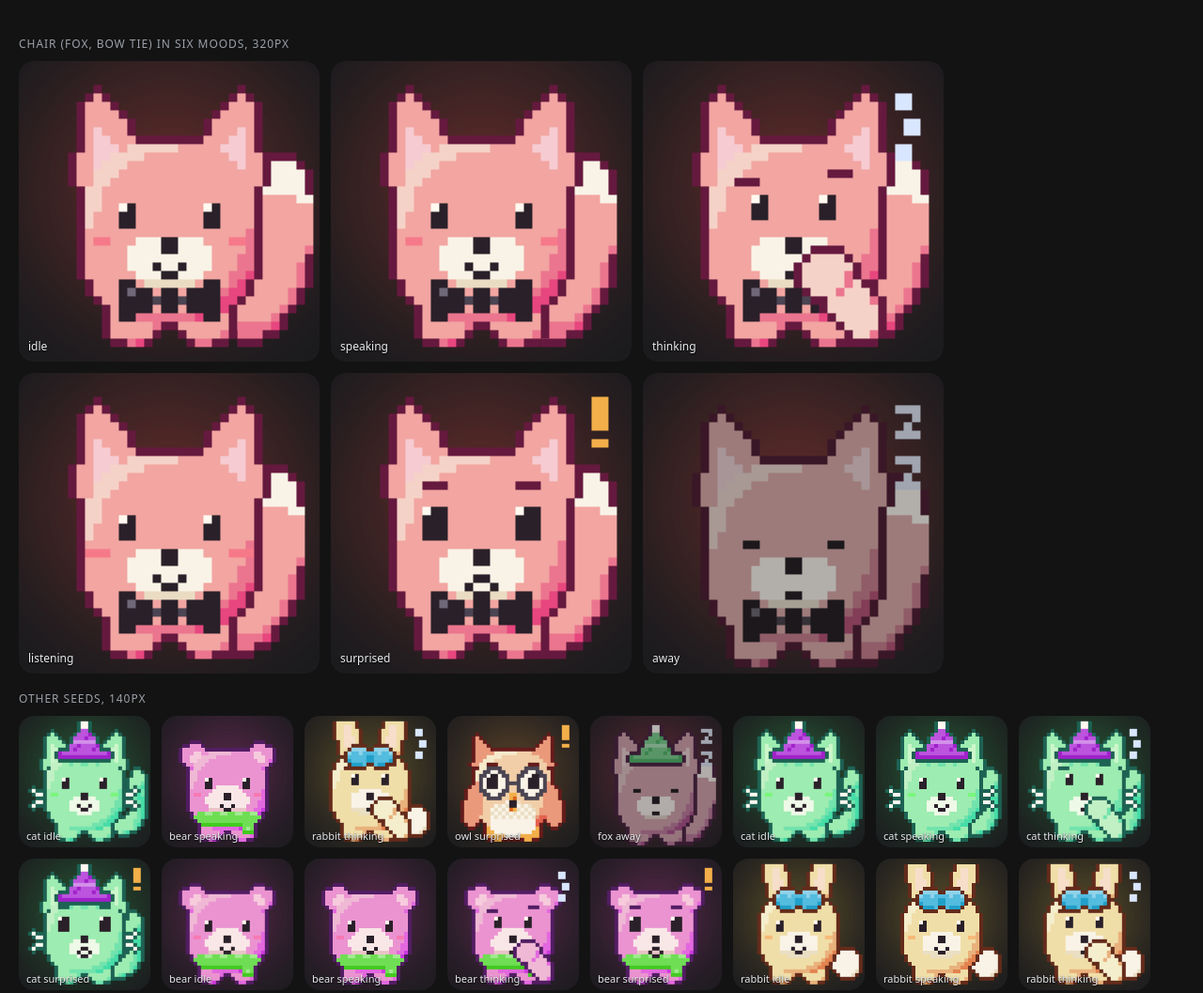
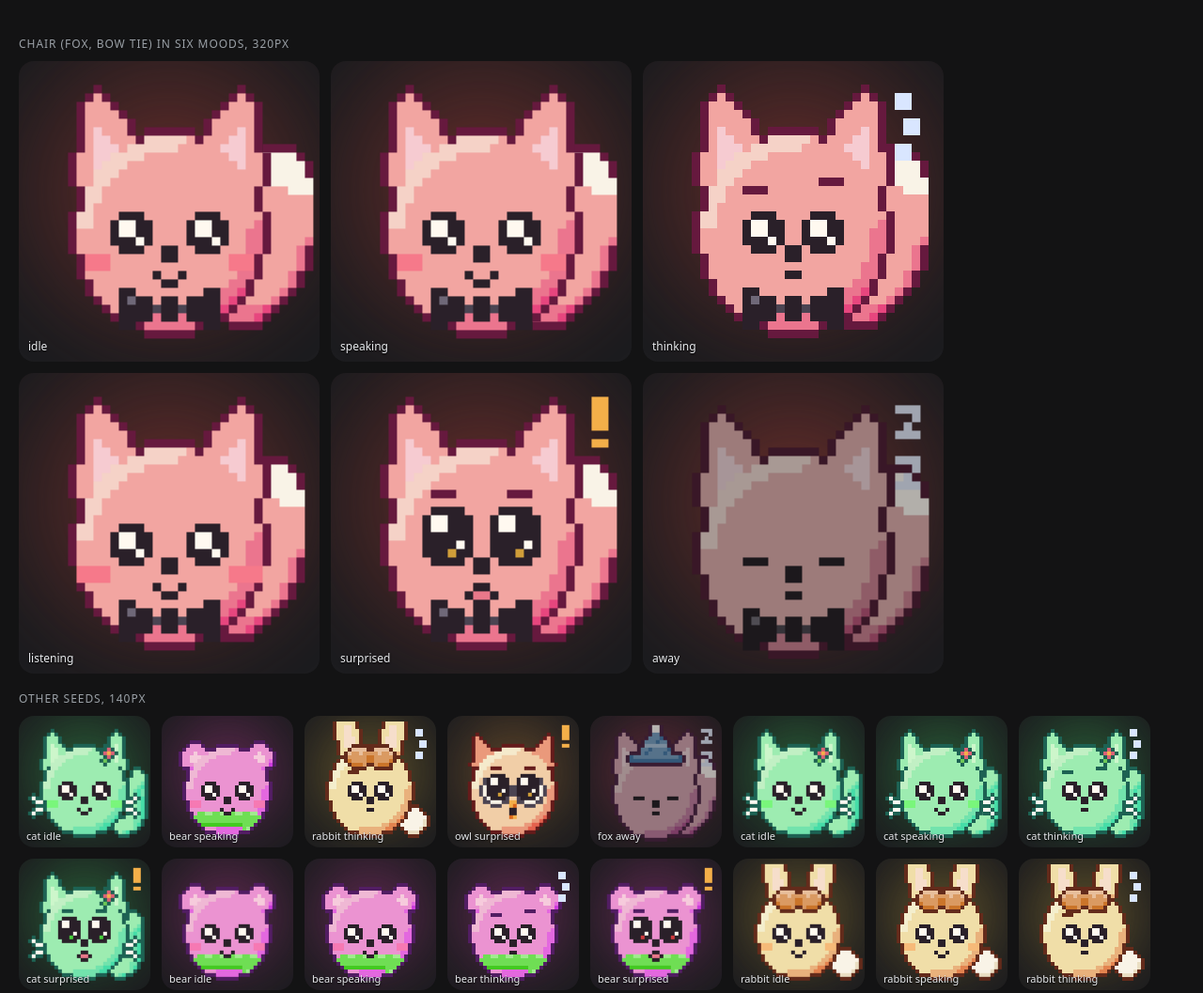
Before and after one commit to kurokawamomo/meetdown, a plain HTML site: page page/avatar/proposal-pixel.html in a window 1280 px wide. Shown: the top 1057 px of the page at 94% size. Drawn offline with Linux system fonts and the light colour scheme.

Commit message:
Ball avatars, one voice at a time, shorter murmurs and growing interim cuts
- pixel avatars become one round ball with parts and colours picked from the session name; bigger in tiles and in the presenting strip
- thoughts are shown as text only and never read out; the thought-voice endpoint is gone
- the player plays one voice at a time by rule: nothing while the human records, no overlap between AI voices
- murmurs are limited to murmurMaxChars (30) characters
- interimSeconds may be a list, so cuts grow from 15 to 25 seconds

```diff
--- a/config.example.json
+++ b/config.example.json
@@ -45,10 +45,11 @@
   "shareMinutes": 2,
   "leaveGraceSeconds": 10,
   "holdMs": 300,
-  "overlapSeconds": 1,
+  "overlapSeconds": 0,
   "claudeBin": "claude",
   "dryDeliver": false,
   "ui": {},
   "speechSpeed": 1.0,
-  "interimSeconds": 15
+  "interimSeconds": [15, 20, 25],
+  "murmurMaxChars": 30
 }
--- a/page/avatar/pixel.js
+++ b/page/avatar/pixel.js
@@ -1,18 +1,34 @@
-// Avatar taste "pixel": pixel-art plush animals on a 32 x 32 grid, drawn as SVG rects and animated by frame swapping.
+// Avatar taste "pixel": a plush ball (head and body in one, no limbs) on a 32 x 32 grid, drawn as SVG rects and
+// animated by frame swapping. Parts and colours are recombined from the seed (the participant name), so a name always
+// gets the same character and every name gets a different mix.
 //
 // create({ seed, look, label }) -> { el, mood, setMood(mood), destroy() }
 //   el      an <svg> that fills the square box its parent gives it; the viewBox is recomputed on resize so one art pixel
 //           is always a whole number of device pixels (crisp edges, equal pixel sizes)
 //   setMood swaps one class on the root; every frame stays in the DOM and CSS (prefix px-) toggles visibility in steps
-//   look    optional overrides: { species, color, accessory, accessoryColor }
-//           species fox | cat | bear | rabbit | owl, color '#rrggbb', accessory bowtie | ribbon | glasses | scarf | hat | none
+//   look    optional overrides, each one independent:
+//           seed       any string; replaces the name as the seed (change it to get a new character)
+//           species    preset for ears + tail: fox | cat | bear | rabbit | owl | dog | mouse
+//           ears       one of EARS, tail one of TAILS, whiskers true | false
+//           accessory  one of ACCESSORIES, color / accessoryColor '#rrggbb'
 // traitsOf({ seed, look }) returns the chosen traits without touching the DOM.
 
 import { MOODS } from './mood.js';
 
 export const id = 'pixel';
-export const SPECIES = ['fox', 'cat', 'bear', 'rabbit', 'owl'];
-export const ACCESSORIES = ['bowtie', 'ribbon', 'glasses', 'scarf', 'hat', 'none'];
+export const EARS = ['fox', 'cat', 'bear', 'rabbit', 'owl', 'dog', 'mouse', 'sprout', 'none'];
+export const TAILS = ['plume', 'curl', 'puff', 'none'];
+export const ACCESSORIES = ['bowtie', 'ribbon', 'glasses', 'scarf', 'hat', 'flower', 'none'];
+const PRESETS = {
+  fox: { ears: 'fox', tail: 'plume' },
+  cat: { ears: 'cat', tail: 'curl', whiskers: true },
+  bear: { ears: 'bear', tail: 'none' },
+  rabbit: { ears: 'rabbit', tail: 'puff' },
+  owl: { ears: 'owl', tail: 'none' },
+  dog: { ears: 'dog', tail: 'curl' },
+  mouse: { ears: 'mouse', tail: 'curl' },
+};
+export const SPECIES = Object.keys(PRESETS);
 
 const N = 32;
 const HUES = [350, 12, 28, 44, 140, 168, 190, 208, 230, 262, 290, 322];
@@ -69,19 +85,29 @@ function toward(h, target, amount) {
   return h + d;
 }
 
+const pick = (list, x) => list[Math.floor(x * list.length)];
+
 export function traitsOf({ seed = '', look = {} } = {}) {
-  const rnd = mulberry32(hash32('px|' + String(seed)));
-  const r = Array.from({ length: 12 }, rnd); // fixed draw order: overriding one trait never shifts the others
   const l = look || {};
-  const species = SPECIES.includes(l.species) ? l.species : SPECIES[Math.floor(r[0] * SPECIES.length)];
-  const accessory = ACCESSORIES.includes(l.accessory) ? l.accessory : ACCESSORIES[Math.floor(r[1] * ACCESSORIES.length)];
+  const key = String(l.seed || seed);
+  const rnd = mulberry32(hash32('px|' + key));
+  const r = Array.from({ length: 16 }, rnd); // fixed draw order: overriding one trait never shifts the others
+  const preset = PRESETS[l.species] || null;
+  const ears = EARS.includes(l.ears) ? l.ears : preset ? preset.ears : pick(EARS, r[0]);
+  const tail = TAILS.includes(l.tail) ? l.tail : preset ? preset.tail : pick(TAILS, r[9]);
+  const whiskers = typeof l.whiskers === 'boolean' ? l.whiskers : preset ? !!preset.whiskers : r[10] < 0.25;
+  const accessory = ACCESSORIES.includes(l.accessory) ? l.accessory : pick(ACCESSORIES, r[1]);
   const color = toHsl(l.color) || { h: HUES[Math.floor(r[2] * HUES.length)] + (r[3] - 0.5) * 12, s: 56 + r[4] * 18, l: 74 + r[5] * 6 };
+  const accessoryColor = toHsl(l.accessoryColor) || (r[11] < 0.5 ? null : { h: HUES[Math.floor(r[12] * HUES.length)], s: 62, l: 62 });
   return {
-    key: String(seed),
-    species,
+    key,
+    species: l.species || null,
+    ears,
+    tail,
+    whiskers,
     accessory,
     color,
-    accessoryColor: toHsl(l.accessoryColor) || null,
+    accessoryColor,
     blinkEvery: 5.2 + r[6] * 2.4,
     blinkPhase: -(r[7] * 6),
     tailPhase: -(r[8] * 4),
@@ -113,6 +139,9 @@ function paletteOf({ h, s, l }, accent) {
     z: hsl(ah, as + 4, al - 14),
     t: '#e9788a',
     f: '#d9e6ff',
+    i: hsl(toward(h, 30, 30) + 10, 62, 52),
+    v: hsl(108, 50, 56),
+    V: hsl(118, 46, 38),
   };
 }
 
@@ -188,110 +217,91 @@ function stack(groups, out = blank()) {
   return out;
 }
 
-// ---------- species ----------
+// ---------- ball, ears, tails ----------
 
 const BCX = 16;
-const BCY = 18.5;
-const BRX = 10.4;
-const BRY = 11.0;
+const BCY = 18.6;
+const BRX = 10.8;
+const BRY = 11.4;
+const EYE_X = 9; // left eye column; the right eye mirrors it
+const EYE_Y = 16;
+const EYE_C = [[11.5, 18.5], [20.5, 18.5]]; // eye centres (owl discs, glasses)
 
-function blob(g, footKey) {
-  for (const cx of [11.6, 20.4]) ell(g, cx, 29.4, 3.1, 2.2, footKey || ((x, y, u, v) => lit(u, v, false)), { n: 2 });
-  ell(g, BCX, BCY, BRX, BRY, (x, y, u, v) => lit(u, v), { n: 2.25 });
+const ball = (g) => ell(g, BCX, BCY, BRX, BRY, (x, y, u, v) => lit(u, v), { n: 2.05 });
+const flat = (x, y, u, v) => lit(u, v, false);
+
+// Ears behind the ball go to `under`; ears that hang over it go to `over` (outlined on top of the ball).
+function earsOf(kind, under, over, face) {
+  for (const m of [false, true]) {
+    const P = (x, y) => [m ? N - x : x, y];
+    const X = (x) => (m ? N - x : x);
+    if (kind === 'fox') {
+      tri(under, [P(6.8, 1.6), P(4.8, 13.6), P(14.4, 9.6)], 'b');
+      tri(under, [P(7.2, 5.4), P(6.6, 12.6), P(11.4, 10.4)], 'p');
+    } else if (kind === 'cat') {
+      tri(under, [P(6.8, 2.6), P(5.0, 13.0), P(13.2, 9.6)], 'b');
+      tri(under, [P(7.4, 6.2), P(6.6, 12.4), P(11.0, 10.4)], 'p');
+    } else if (kind === 'bear') {
+      ell(under, X(7.4), 9.6, 3.5, 3.4, flat);
+      ell(under, X(7.6), 10.0, 1.7, 1.6, 'p');
+    } else if (kind === 'rabbit') {
+      const rot = m ? 10 : -10;
+      ell(under, X(10.4), 5.4, 2.8, 8.0, flat, { rot });
+      ell(under, X(10.6), 6.0, 1.3, 5.6, 'p', { rot });
+    } else if (kind === 'owl') {
+      tri(under, [P(6.2, 3.4), P(5.4, 12.0), P(12.6, 9.6)], 'd');
+    } else if (kind === 'dog') {
+      ell(over, X(6.4), 14.6, 2.7, 5.8, (x, y, u, v) => (lit(u, v, false) === 'b' ? 'd' : 'D'), { rot: m ? -16 : 16 });
+    } else if (kind === 'mouse') {
+      ell(under, X(7.0), 7.8, 4.6, 4.4, flat);
+      ell(under, X(7.2), 8.2, 2.6, 2.4, 'p');
+    }
+  }
+  if (kind === 'sprout') {
+    rect(under, 16, 3, 1, 5, 'V');
+    ell(under, 13.4, 4.0, 2.8, 1.4, 'v', { rot: -25 });
+    ell(under, 19.6, 3.4, 2.8, 1.4, 'v', { rot: 25 });
+  }
+  if (kind === 'owl') {
+    face.eyeDisc = true;
+    face.beak = true;
+    face.cheeks = false;
+  }
 }
 
-// Each species returns { tail: grid|null, body: grid } plus face hints.
-function speciesParts(sp) {
-  const tail = blank();
-  const body = blank();
-  let hasTail = true;
-  const face = { eyeDisc: false, beak: false, cheeks: true };
-
-  if (sp === 'fox') {
-    // big tail rising on the right, pale tip with a chevron edge
-    ell(tail, 26.3, 20.4, 5.3, 10.8, (x, y, u, v) => {
+function tailOf(kind, g) {
+  if (kind === 'plume') {
+    ell(g, 26.0, 19.0, 5.6, 10.2, (x, y, u, v) => {
       const k = lit(u, v);
       if (v < -0.6) return k === 'd' || k === 'D' ? 'c' : 'w';
       return k;
-    }, { rot: 12 });
-    const ear = (m) => {
-      const P = (x, y) => [m ? N - x : x, y];
-      tri(body, [P(6.8, 1.6), P(4.8, 13.6), P(14.4, 9.6)], 'b');
-      tri(body, [P(7.2, 5.4), P(6.6, 12.6), P(11.4, 10.4)], 'p');
-    };
-    ear(false); ear(true);
-    blob(body);
-    // pale muzzle
-    ell(body, 16, 21.8, 4.9, 3.1, (x, y) => (y > 23 ? 'c' : 'w'), { n: 2.4 });
-  } else if (sp === 'cat') {
-    // thin curled tail
+    }, { rot: 16 });
+  } else if (kind === 'curl') {
     const pts = [[25, 28], [28, 27], [29.5, 24], [29.5, 20.5], [28.5, 17.5], [29.5, 15]];
     for (let i = 0; i < pts.length - 1; i++) {
       const [x0, y0] = pts[i];
       const [x1, y1] = pts[i + 1];
-      for (let t = 0; t <= 1; t += 0.05) {
-        const px = x0 + (x1 - x0) * t;
-        const py = y0 + (y1 - y0) * t;
-        ell(tail, px, py, 1.9, 1.9, (x, y, u, v) => lit(u, v, false), { n: 2 });
-      }
+      for (let t = 0; t <= 1; t += 0.05) ell(g, x0 + (x1 - x0) * t, y0 + (y1 - y0) * t, 1.9, 1.9, flat);
     }
-    const ear = (m) => {
-      const P = (x, y) => [m ? N - x : x, y];
-      tri(body, [P(6.8, 2.0), P(5.0, 13.0), P(13.2, 9.6)], 'b');
-      tri(body, [P(7.4, 5.8), P(6.6, 12.4), P(11.0, 10.4)], 'p');
-    };
-    ear(false); ear(true);
-    blob(body);
-    // whiskers
-    for (const [x, y] of [[2, 18], [3, 19], [4, 19], [2, 22], [3, 21], [4, 21]]) { body[y][x] = 'W'; body[y][N - 1 - x] = 'W'; }
-    // forehead stripes
-    for (const [x, y0, y1] of [[15, 9, 11], [16, 9, 11], [12, 10, 11], [19, 10, 11]]) for (let y = y0; y <= y1; y++) body[y][x] = 'd';
-    // pale chin
-    ell(body, 16, 22.4, 4.2, 2.4, 'w', { n: 2.4 });
-  } else if (sp === 'bear') {
-    hasTail = false;
-    const ear = (m) => {
-      const cx = m ? N - 7.4 : 7.4;
-      ell(body, cx, 9.4, 3.5, 3.4, (x, y, u, v) => lit(u, v, false), { n: 2 });
-      ell(body, m ? N - 7.6 : 7.6, 9.8, 1.7, 1.6, 'p', { n: 2 });
-    };
-    ear(false); ear(true);
-    blob(body);
-    ell(body, 16, 21.4, 5.6, 4.4, (x, y, u, v) => (v > 0.45 ? 'c' : 'w'), { n: 2.2 });
-  } else if (sp === 'rabbit') {
-    // cotton tail low on the right
-    ell(tail, 27.8, 26.6, 3.6, 3.6, (x, y, u, v) => (lit(u, v, false) === 'b' || lit(u, v, false) === 'h' ? 'w' : 'c'), { n: 2 });
-    const ear = (m) => {
-      const cx = m ? N - 10.4 : 10.4;
-      const rot = m ? 10 : -10;
-      ell(body, cx, 5.4, 2.8, 8.0, (x, y, u, v) => lit(u, v, false), { rot, n: 2 });
-      ell(body, cx + (m ? -0.2 : 0.2), 6.0, 1.3, 5.6, 'p', { rot, n: 2 });
-    };
-    ear(false); ear(true);
-    blob(body);
-    ell(body, 16, 21.6, 5.4, 3.4, (x, y, u, v) => (v > 0.4 ? 'c' : 'w'), { n: 2.3 });
-  } else {
-    // owl: ear tufts, wing sides, round belly, big eye discs
-    hasTail = false;
-    face.eyeDisc = true;
-    face.beak = true;
-    face.cheeks = false;
-    const tuft = (m) => {
-      const P = (x, y) => [m ? N - x : x, y];
-      tri(body, [P(6.2, 3.4), P(5.4, 12.0), P(12.6, 9.6)], 'd');
-    };
-    tuft(false); tuft(true);
-    blob(body, 'y');
-    const wing = (m) => {
-      const cx = m ? N - 5.6 : 5.6;
-      ell(body, cx, 22.4, 2.4, 6.0, (x, y, u, v) => 'd', { rot: m ? -8 : 8, n: 2 });
-    };
-    wing(false); wing(true);
-    ell(body, 16, 26.0, 6.4, 4.6, (x, y, u, v) => (((x + y) & 1) === 0 && v < 0.1 ? 'c' : 'w'), { n: 2.3 });
-    ell(body, 11.0, 16.4, 3.9, 3.9, 'w', { n: 2 });
-    ell(body, 21.0, 16.4, 3.9, 3.9, 'w', { n: 2 });
+  } else if (kind === 'puff') {
+    ell(g, 27.4, 26.4, 3.4, 3.4, (x, y, u, v) => (lit(u, v, false) === 'b' ? 'w' : 'c'));
+  } else return false;
+  return true;
+}
+
+function partsOf(traits) {
+  const tail = blank();
+  const body = blank();
+  const over = blank();
+  const face = { eyeDisc: false, beak: false, cheeks: true };
+  earsOf(traits.ears, body, over, face);
+  ball(body);
+  if (face.eyeDisc) for (const [cx, cy] of EYE_C) ell(body, cx, cy, 3.9, 3.9, 'w');
+  if (traits.whiskers && !face.beak) {
+    for (const [x, y] of [[2, 20], [3, 21], [4, 21], [2, 24], [3, 23], [4, 23]]) { body[y][x] = 'W'; body[y][N - 1 - x] = 'W'; }
   }
-  return { tail: hasTail ? tail : null, body, face };
+  const hasTail = tailOf(traits.tail, tail);
+  return { tail: hasTail ? tail : null, body, over, face };
 }
 
 // ---------- accessories ----------
@@ -303,8 +313,8 @@ function bowtie() {
     for (let i = 0; i < 6; i++) {
       const ch = row[i];
       if (ch === '.') continue;
-      g[24 + j][10 + i] = ch;
-      g[24 + j][N - 1 - (10 + i)] = ch === 'g' ? 'k' : ch;
+      g[25 + j][10 + i] = ch;
+      g[25 + j][N - 1 - (10 + i)] = ch === 'g' ? 'k' : ch;
     }
   });
   return { over: g };
@@ -345,16 +355,23 @@ function hat() {
 
 function glasses() {
   const over = blank();
-  for (const cx of [11.0, 21.0]) {
+  for (const [cx, cy] of EYE_C) {
     for (let y = 0; y < N; y++) {
       for (let x = 0; x < N; x++) {
-        const d = Math.hypot(x + 0.5 - cx, y + 0.5 - 16.5);
-        if (d > 3.1 && d < 4.3) over[y][x] = 'K';
+        const d = Math.hypot(x + 0.5 - cx, y + 0.5 - cy);
+        if (d > 3.3 && d < 4.4) over[y][x] = 'K';
       }
     }
   }
-  rect(over, 14, 16, 4, 1, 'K');
   return { over };
+}
+
+function flower() {
+  const g = blank();
+  const rows = ['.a.', 'aya', '.a.'];
+  rows.forEach((row, j) => { for (let i = 0; i < 3; i++) if (row[i] !== '.') g[7 + j][21 + i] = row[i]; });
+  g[10][21] = 'v';
+  return { top: g };
 }
 
 // ---------- sprite frames ----------
@@ -372,33 +389,30 @@ function eyePair(rows, lx, y) {
   return a.concat(b);
 }
 
-const EYE_Y = 15;
-const EYE_X = 10;
-
 function mouths(face) {
   const m = (rows, y, x = 14) => sprite(rows, x, y);
   if (face.beak) {
-    const top = sprite(['yy', 'yY'], 15, 19);
+    const top = sprite(['yy', 'yY'], 15, 21);
     return {
-      smile: top.concat(sprite(['Yy'], 15, 21)),
-      small: top.concat(sprite(['Yy'], 15, 21), sprite(['YY'], 15, 22)),
-      big: top.concat(sprite(['kk', 'tt', 'Yy'], 15, 21)),
-      flat: top.concat(sprite(['YY'], 15, 21)),
-      o: top.concat(sprite(['kk', 'kk', 'Yy'], 15, 21)),
+      smile: top.concat(sprite(['Yy'], 15, 23)),
+      small: top.concat(sprite(['Yy'], 15, 23), sprite(['YY'], 15, 24)),
+      big: top.concat(sprite(['kk', 'tt', 'Yy'], 15, 23)),
+      flat: top.concat(sprite(['YY'], 15, 23)),
+      o: top.concat(sprite(['kk', 'kk', 'Yy'], 15, 23)),
       none: [],
     };
   }
   return {
-    smile: m(['k..k', '.kk.'], 22),
-    small: m(['.kk.', '.kk.'], 22),
-    big: m(['kkkk', 'ktty', '.kk.'], 22).map(([x, y, k]) => [x, y, k === 'y' ? 't' : k]),
+    smile: m(['k..k', '.kk.'], 23),
+    small: m(['.kk.', '.kk.'], 23),
+    big: m(['kkkk', 'kttk', '.kk.'], 23),
     flat: m(['.kk.'], 23),
-    o: m(['.kk.', 'k..k', '.kk.'], 22),
+    o: m(['.kk.', 'kttk', '.kk.'], 23),
   };
 }
 
 function nose(face) {
-  return face.beak ? [] : sprite(['kk', 'kk'], 15, 19);
+  return face.beak ? [] : sprite(['kk', 'kk'], 15, 20);
 }
 
 // ---------- build ----------
@@ -440,43 +454,38 @@ const grp = (cls, px, pal) => `<g class="px-f ${cls}">${pathsOf(px, pal)}</g>`;
 function buildFrames(traits, pal, parts) {
   const { face } = parts;
   const LID = face.eyeDisc ? 'b' : null;
-  const eyeY = EYE_Y;
   const cover = (rows) => {
     // owl: lid colour painted over the white disc, from the top down
     if (!LID) return [];
     const px = [];
-    for (const cx of [11.0, 21.0]) {
+    for (const [cx, cy] of EYE_C) {
       for (let y = 0; y < N; y++) {
         for (let x = 0; x < N; x++) {
-          const d = Math.hypot(x + 0.5 - cx, y + 0.5 - 16.4);
-          if (d <= 3.9 && y < 12.5 + rows) px.push([x, y, LID]);
+          if (Math.hypot(x + 0.5 - cx, y + 0.5 - cy) <= 3.9 && y < 14.5 + rows) px.push([x, y, LID]);
         }
       }
     }
     return px;
   };
-  const open = eyePair(['Wk', 'kk', 'kk'], EYE_X, eyeY);
-  const mid = cover(3).concat(eyePair(['kk', 'kk'], EYE_X, eyeY + 1));
-  const closed = cover(7).concat(eyePair(['kk'], EYE_X, eyeY + 2));
-  const lineMid = cover(7).concat(eyePair(['kk'], EYE_X, eyeY + 1));
-  const up = eyePair(['Wk', 'kk', 'kk'], EYE_X + 1, eyeY - 1);
-  const wide = eyePair(['Wkk', 'kkk', 'kkk', 'kkk'], EYE_X - 1, eyeY - 1);
+  const CALM = ['.kkk.', 'kWWkk', 'kWWkk', 'kkkWk', '.kkk.'];
+  const open = eyePair(CALM, EYE_X, EYE_Y);
+  const mid = cover(3).concat(eyePair(['kkkkk', 'kkkWk', '.kkk.'], EYE_X, EYE_Y + 2));
+  const closed = cover(6).concat(eyePair(['.kkk.'], EYE_X, EYE_Y + 3));
+  const lineMid = cover(6).concat(eyePair(['kkkkk'], EYE_X, EYE_Y + 2));
+  const up = eyePair(CALM, EYE_X + 1, EYE_Y); // a side glance, same height, so the face keeps its proportions
+  const wide = eyePair(['.kkkk.', 'kWWkkk', 'kWWkkk', 'kkkkkk', 'kkkkWk', 'kkkikk', '.kkkk.'], EYE_X, EYE_Y - 2);
   const mo = mouths(face);
-  const browsUp = sprite(['ooo'], 9, 11).concat(sprite(['ooo'], 20, 11));
-  const browsThink = sprite(['ooo'], 9, 12).concat(sprite(['ooo'], 20, 11));
+  const browsUp = sprite(['ooo'], 10, 12).concat(sprite(['ooo'], 19, 12));
+  const browsThink = sprite(['ooo'], 10, 13).concat(sprite(['ooo'], 19, 12));
   const dots = [sprite(['ff', 'ff'], 28, 8), sprite(['ff', 'ff'], 29, 5), sprite(['ff', 'ff'], 28, 2)];
   const excl = sprite(['yy', 'yy', 'yy', 'yy', '..', 'yy'], 29, 1);
   const zs = [
     sprite(['fff', '..f', '.f.', 'fff'], 28, 7),
     sprite(['fff', '..f', '.f.', 'fff'], 28, 1),
   ];
-  const pawG = blank();
-  const pawKey = (x, y, u, v) => { const k = lit(u, v, false); return k === 'b' ? 'h' : k; };
-  ell(pawG, 23.2, 27.4, 2.6, 4.0, pawKey, { rot: -38, n: 2 });
-  ell(pawG, 19.8, 23.6, 3.0, 2.6, pawKey, { n: 2 });
-  const paw = gridPx(stack([pawG]));
-  const blush = face.cheeks ? sprite(['rr'], 7, 19).concat(sprite(['rr'], 23, 19)) : [];
-  const blushBig = face.cheeks ? sprite(['rrr'], 6, 19).concat(sprite(['rrr'], 23, 19)) : [];
+  const paw = [];
+  const blush = face.cheeks ? sprite(['rrr', 'rrr'], 6, 21).concat(sprite(['rrr', 'rrr'], 23, 21)) : [];
+  const blushBig = face.cheeks ? sprite(['rrrr', 'rrrr'], 5, 21).concat(sprite(['rrrr', 'rrrr'], 23, 21)) : [];
   return (
     grp('px-e-open', open, pal) + grp('px-e-mid', mid, pal) + grp('px-e-closed', closed, pal) + grp('px-e-line', lineMid, pal) +
     grp('px-e-up', up, pal) + grp('px-e-wide', wide, pal) +
@@ -491,15 +500,16 @@ function buildFrames(traits, pal, parts) {
   );
 }
 
-const accessoryOf = (name) => (name === 'bowtie' ? bowtie() : name === 'scarf' ? scarf() : name === 'ribbon' ? ribbon() : name === 'hat' ? hat() : name === 'glasses' ? glasses() : null);
+const ACCESSORY = { bowtie, scarf, ribbon, hat, glasses, flower };
+const accessoryOf = (name) => (ACCESSORY[name] ? ACCESSORY[name]() : null);
 
 function buildArt(traits) {
   const pal = paletteOf(traits.color, traits.accessoryColor);
-  const parts = speciesParts(traits.species);
+  const parts = partsOf(traits);
   const acc = accessoryOf(traits.accessory);
 
   const body = blank();
-  stack([parts.body], body);
+  stack([parts.body, parts.over], body);
   if (acc && acc.over) {
     for (let y = 0; y < N; y++) {
       for (let x = 0; x < N; x++) {
@@ -561,8 +571,6 @@ const CSS = `
 @keyframes px-d1{0%{visibility:hidden}16%{visibility:visible}100%{visibility:visible}}
 @keyframes px-d2{0%{visibility:hidden}38%{visibility:visible}100%{visibility:visible}}
 @keyframes px-d3{0%{visibility:hidden}60%{visibility:visible}92%{visibility:hidden}100%{visibility:hidden}}
-.px-m-thinking .px-all{animation:px-think 3.6s step-end infinite}
-@keyframes px-think{0%{transform:translate(0,0)}50%{transform:translate(0,1px)}75%{transform:translate(0,0)}}
 
 /* listening: soft attentive face, gentle nods */
 .px-m-listening .px-e-open{visibility:visible;animation:px-blink-open var(--px-blink,6s) step-end infinite var(--px-ph,0s)}
--- a/page/store.js
+++ b/page/store.js
@@ -22,11 +22,11 @@ const serverDefaults = () => ({
   share: null, // { id, kind, src, caption, version, by } or null
   scroll: null, // { percent } of the last scroll event
   interim: {}, // live text of the turns being spoken: { [turn]: { text, parts: { [n]: text }, at } }
-  interimSeconds: 15,
+  interimSeconds: [15, 20, 25],
   list: [],
   ui: {},
   lang: 'en',
-  overlap: 1,
+  overlap: 0,
   holdMs: 300,
   tastes: null,
   me: { owner: '' },
```
Also changed, not shown: page/app.js (+3 -31 lines), page/meet.css (+7 -2 lines), page/player.js (+19 -40 lines), page/talk.js (+6 -3 lines), server.mjs (+4 -15 lines), 1 other file.
